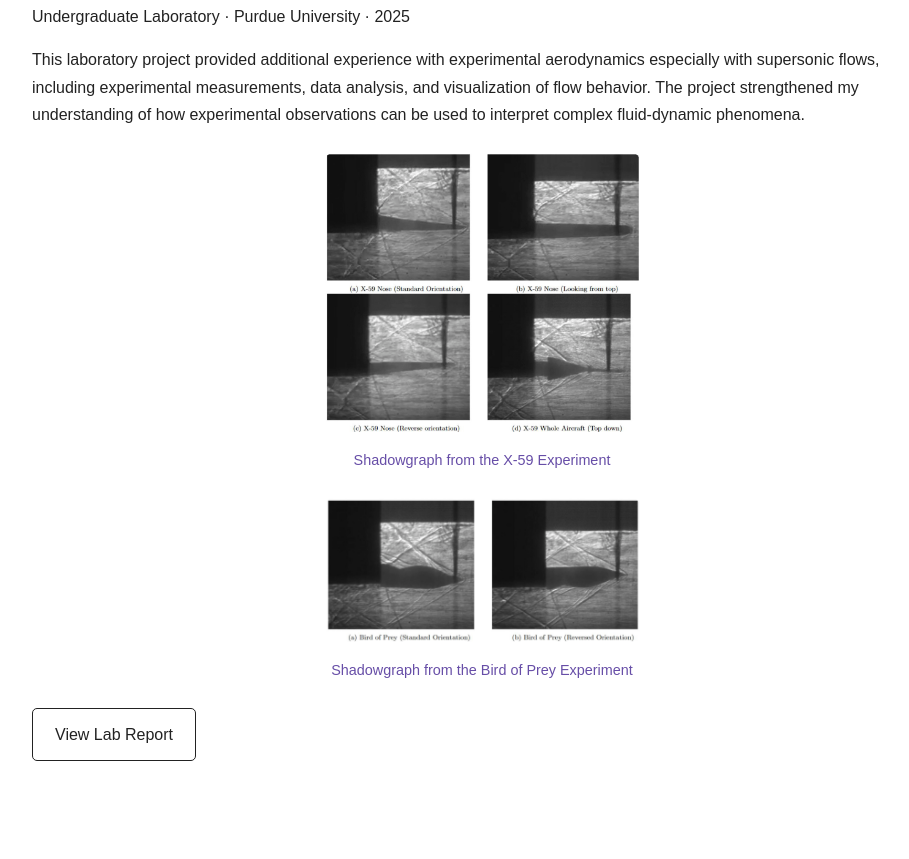
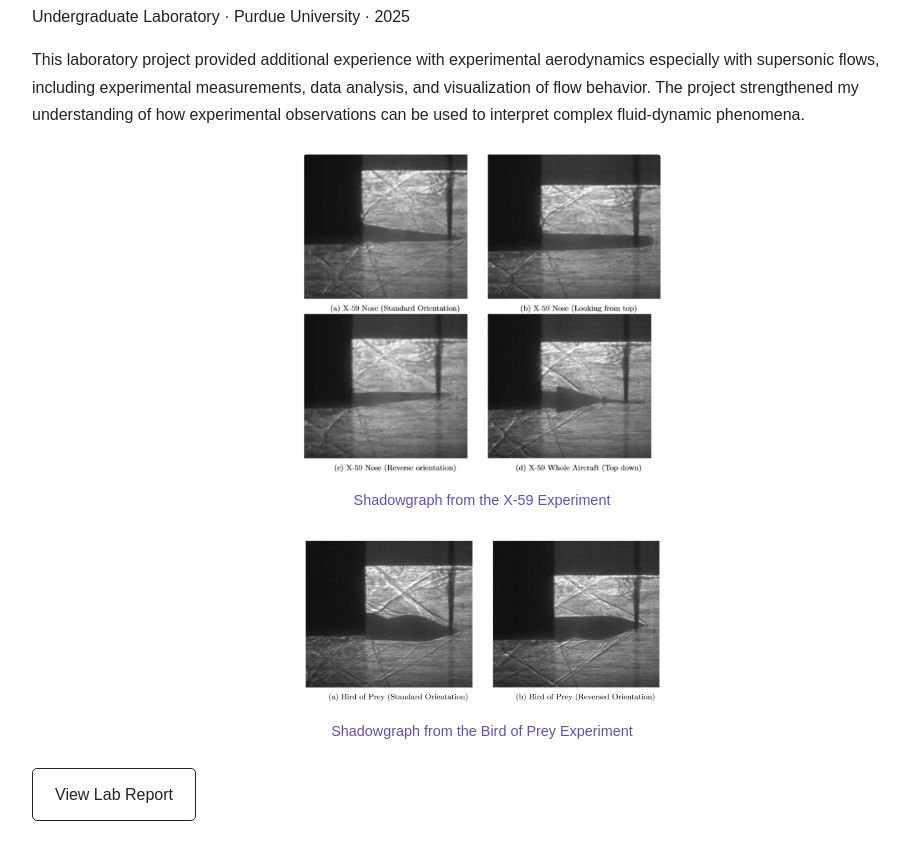
Before and after one commit to rachelruss/rachelruss.github.io, a plain HTML site: page research.html in a window 1280 px wide. Shown: the part 2683-3542 px from the top of the page, without its empty margins (158-1067 px from the left). Drawn offline with Linux system fonts and the light colour scheme.

Commit message:
irtteration12

```diff
--- a/style.css
+++ b/style.css
@@ -493,8 +493,8 @@ footer {
 }
 
 .research-image img {
-    width: 35%;
-    max-width: 350px;
+    width: 40%;
+    max-width: 400px;
     height: auto;
     display: inline-block;
     border-radius: 8px;
```
